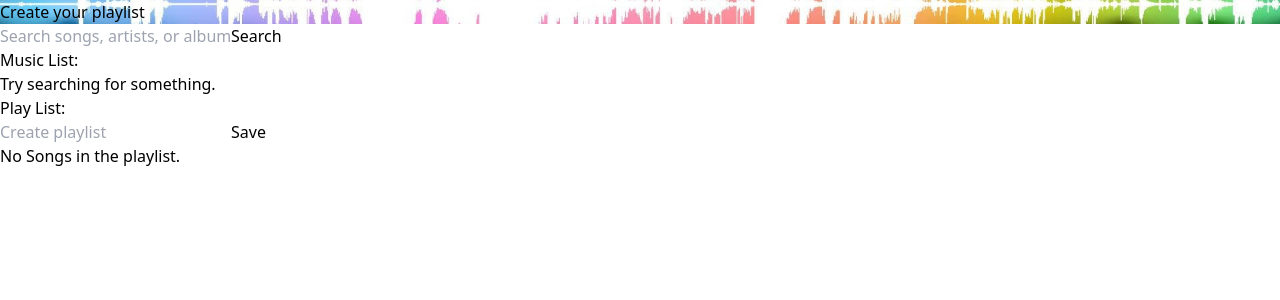
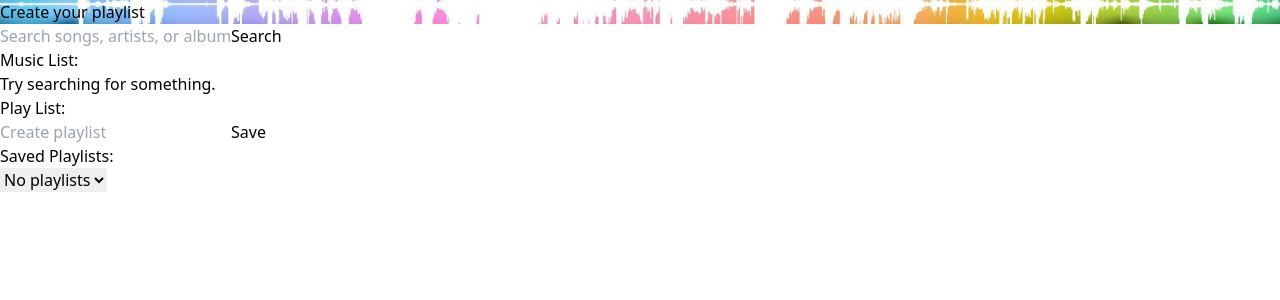
Before and after one commit to c-schinner/music-app, a React (Vite) app: page / in a window 1280 px wide. Shown: the top 300 px of the page. Built offline with nearby package versions, Linux system fonts and the light colour scheme.

Commit message:
added local storage
used local storage, decided not to go with backend for such a small application. Created a dropdown menu for the saved playlists to be selected.

```diff
--- a/src/components/PlayList.jsx
+++ b/src/components/PlayList.jsx
@@ -1,10 +1,29 @@
-import { useState } from "react";
+import { useEffect, useState } from "react";
 
 
 const PlayList = ({ playlist, removeFromPlaylist }) => {
 
     const [nameList, setNameList] = useState('');
-    const [saveList, setSaveList] = useState(false);
+    const [savedPlaylists, setSavedPlaylists] = useState([]);
+
+    useEffect(() => {
+        const storedPlaylists = JSON.parse(localStorage.getItem('playlists')) || [];
+        setSavedPlaylists(storedPlaylists);
+    }, []);
+
+    const savePlaylist = () => {
+        if (!nameList) return;
+
+        const newPlaylist = {
+            name: nameList,
+            songs: playlist,
+        }
+
+        const updatedPlaylists = [...savedPlaylists, newPlaylist];
+        setSavedPlaylists(updatedPlaylists);
+        localStorage.setItem('playlists', JSON.stringify(updatedPlaylists));
+        setNameList('');
+    };
 
     return (
         <>
@@ -16,11 +35,27 @@ const PlayList = ({ playlist, removeFromPlaylist }) => {
                 placeholder="Create playlist"
                 value={nameList}
                 onChange={(e) => setNameList(e.target.value)}
-                className="mt-1 p-1 rounded-md opacity-50 w-[140px] h-[30px] text-black" />
+                className="p-1 rounded-md opacity-50 w-[140px] h-[32px] text-black" />
             <button
-            className="h-8 px-4 mt-1 text-sm bg-blue-400 text-white rounded-md border border-blue-600 transform active:scale-95 transition-transform duration-150">
+            onClick={savePlaylist}
+            className="h-8 px-4 text-sm bg-blue-400 text-white rounded-md border border-blue-600 transform active:scale-95 transition-transform duration-150">
                 Save
             </button>
+            </div>
+
+            <div className="mt-5">
+                <h3 className="text-md font-semibold">Saved Playlists:</h3>
+                <select className="mt-2 p-2 rounded-md opacity-50">
+                    {savedPlaylists.length > 0 ? (
+                        savedPlaylists.map((playlist, index) => (
+                            <option key={index} value={playlist.name}>
+                                {playlist.name}
+                            </option>
+                        ))
+                    ) : (
+                        <option>No playlists</option>
+                    )}
+                </select>
             </div>
 
             {playlist.length > 0 ? (
@@ -47,7 +82,7 @@ const PlayList = ({ playlist, removeFromPlaylist }) => {
                     ))}
                 </ul>
             ) : (
-                <p>No Songs in the playlist.</p>
+                <p></p>
             )}
             </div>
         </>
```
